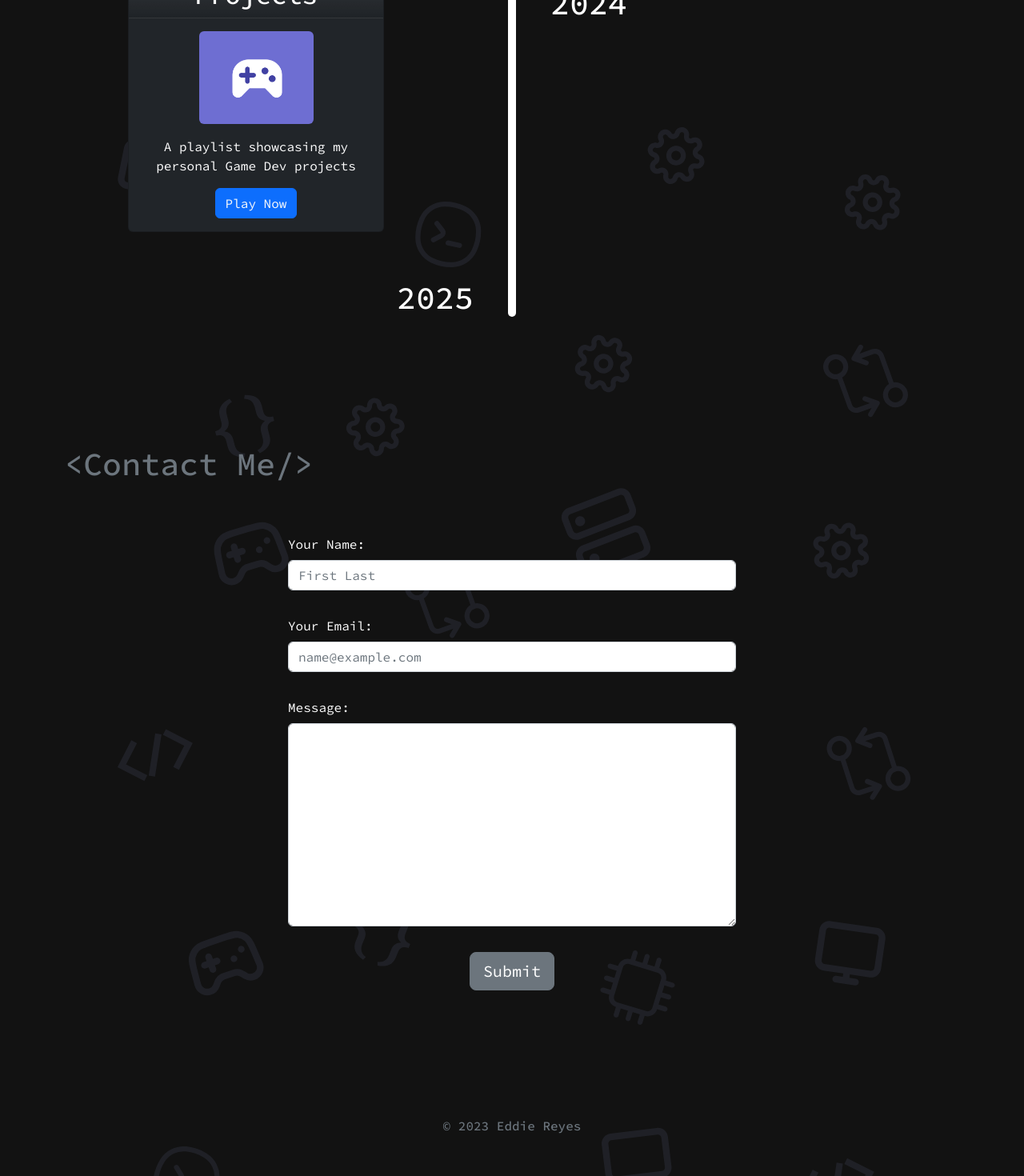
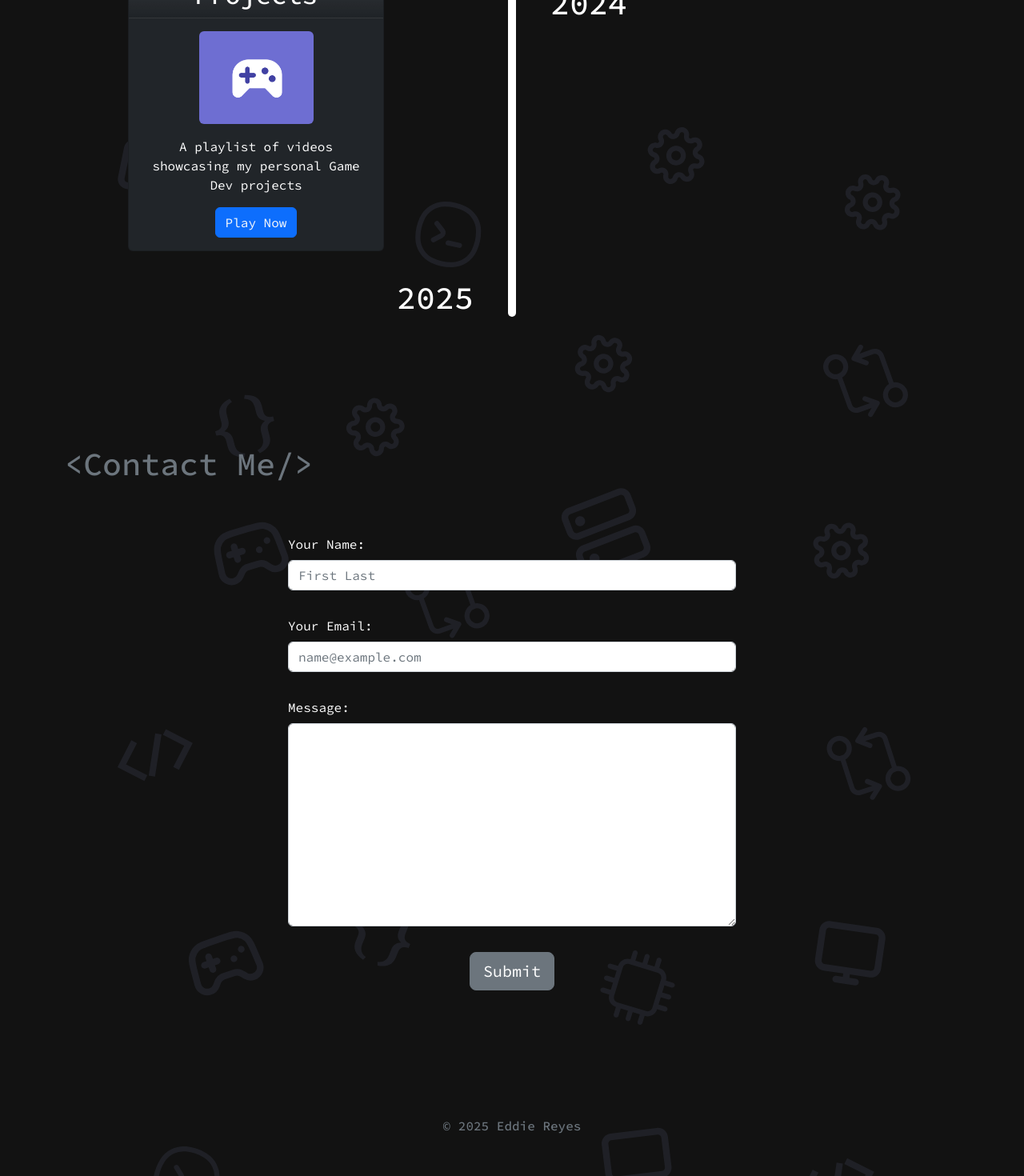
Before and after one commit to eddie-reyes/portfolio-website, a React (Vite) app: page / in a window 1280 px wide. Shown: the part 3030-4500 px from the top of the page at 80% size. Built offline with nearby package versions, Linux system fonts and the light colour scheme; some icons are missing.

Commit message:
updated copyright

```diff
--- a/src/components/Footer.tsx
+++ b/src/components/Footer.tsx
@@ -1,11 +1,11 @@
-import React from "react";
+import React from 'react';
 
 const Footer = () => {
-  return (
-    <footer className="text-secondary text-center">
-      <h6>&copy; 2023 Eddie Reyes</h6>
-    </footer>
-  );
+    return (
+        <footer className="text-secondary text-center">
+            <h6>&copy; 2025 Eddie Reyes</h6>
+        </footer>
+    );
 };
 
 export default Footer;
--- a/src/components/Projects.tsx
+++ b/src/components/Projects.tsx
@@ -35,7 +35,7 @@ const Projects = () => {
                     <ProjectCard
                         header="Game Dev Projects"
                         image={gamedev}
-                        description="A playlist showcasing my personal Game Dev projects"
+                        description="A playlist of videos showcasing my personal Game Dev projects"
                         hyperlink="https://www.youtube.com/playlist?list=PL8MuTz7tA5hgow9mnktdV6zl_iOVhz4bR"
                         toolTipDescription="External link to YouTube"
                     />
```
